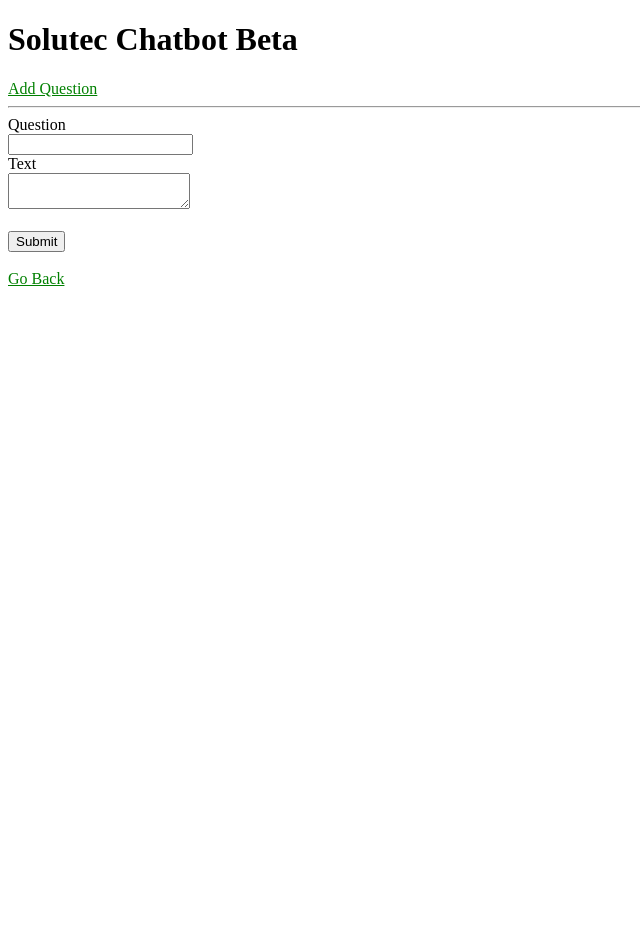
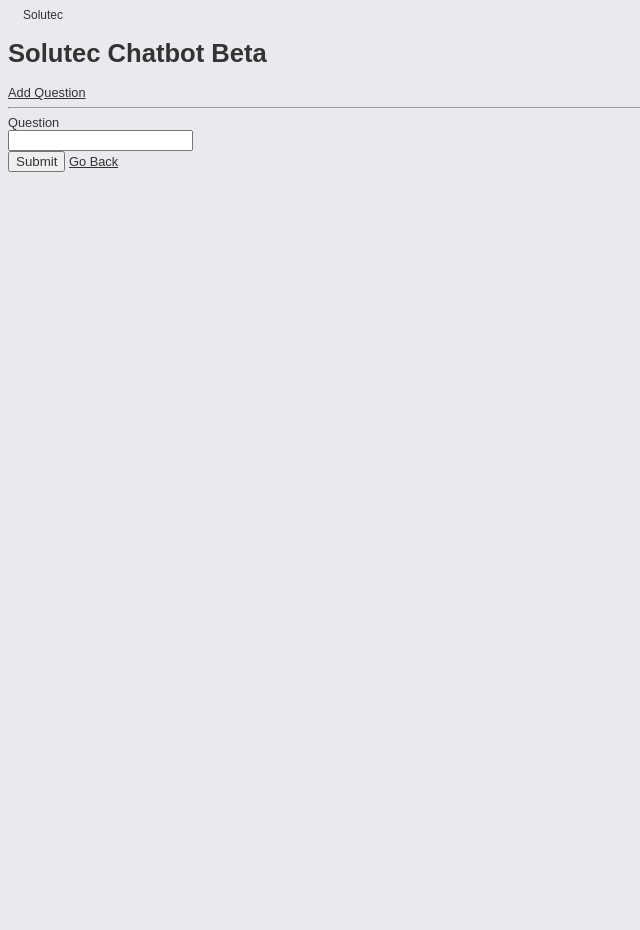
Before and after one commit to Emrin/django_chatbot, a Django app: page /add in a window 1280 px wide. Shown: the whole page, without its empty margins (0-640 px from the left). Before the commit the page ends 286 px from the top, so only its background shows below. Run offline with Django 3.2, Linux system fonts and the light colour scheme; parts of the project's set-up code (start-up, migrations or seed data) failed here and were passed over; some libraries are stand-ins or nearby versions.

Commit message:
edited appearance

```diff
--- a/django-chat/todolist/settings.py
+++ b/django-chat/todolist/settings.py
@@ -77,7 +77,7 @@
 DATABASES = {
     'default': {
         'ENGINE': 'django.db.backends.mysql',
-        'NAME': 'todolist',
+        'NAME': 'chat',
         'USER':'root',
         'PASSWORD':'',
         'HOST':'', #default is localhost
--- a/django-chat/todos/static/css/style.css
+++ b/django-chat/todos/static/css/style.css
@@ -1,3 +1,126 @@
-a {
-  color: green;
+*
+{
+  color: #333333;
+  font-family: Arial, Helvetica, sans-serif;
 }
+
+html
+{
+height: 100%;    /*Sticky Footer*/
+font-size: 100%;
+}
+
+form
+{
+height:100%; /*Sticky Footer*/
+}
+
+
+body
+{
+    background-color: #e9eaed;
+    height : 100%; /*Sticky Footer*/
+
+background-attachment: scroll;
+font-family: 'open_sansregular', Arial, Helvetica,sans-serif;
+font-size: 80%;
+color: #333333;
+min-width: 1250px;
+}
+
+
+
+.sidebar-name
+{
+    padding-left: 10px;
+    padding-right: 10px;
+    margin-bottom: 4px;
+    font-size: 12px;
+}
+
+.sidebar-name span
+{
+    padding-left: 5px;
+}
+
+.sidebar-name a
+{
+    display: block;
+    height: 100%;
+    text-decoration: none;
+    color: inherit;
+}
+
+.sidebar-name:hover
+{
+    background-color:#e1e2e5;
+}
+
+.sidebar-name img
+{
+    width: 32px;
+    height: 32px;
+    vertical-align:middle;
+}
+
+.popup-box
+{
+    display: none;
+    position: fixed;
+    bottom: 0px;
+    right: 0px;
+    height: 285px;
+    background-color: rgb(237, 239, 244);
+    width: 300px;
+    border: 1px solid rgba(29, 49, 91, .3);
+}
+
+.popup-box .popup-head
+{
+    background-color: #930003;
+    font-family: 'open_sansregular', Arial, Helvetica,sans-serif;
+    padding: 5px;
+    color: white;
+    font-weight: bold;
+    font-size: 14px;
+    clear: both;
+}
+
+.popup-box .popup-head .popup-head-left
+{
+    float: left;
+    color: white;
+    font-family: 'open_sansregular', Arial, Helvetica,sans-serif;
+}
+
+.popup-box .popup-head .popup-head-right
+{
+    float: right;
+    opacity: 0.5;
+}
+
+
+.popup-box .popup-head .popup-head-right a
+{
+    text-decoration: none;
+    font-family: 'open_sansregular', Arial, Helvetica,sans-serif;
+    color: inherit;
+}
+
+.popup-box .popup-messages
+{
+  bottom: 10px;
+    height: 83%;
+    font-family: 'open_sansregular', Arial, Helvetica,sans-serif;
+    overflow-y: scroll;
+}
+.popup-box .popup-messages-bottom
+{
+    right: 20px;
+    bottom: 0px;
+    text-align:bottom;
+}
+.popup-box .popup-messages-bottom c input
+{
+  width: 70%;
+}
--- /dev/null
+++ b/django-chat/todos/static/js/script.js
@@ -0,0 +1,112 @@
+//this function can remove a array element.
+Array.remove = function(array, from, to) {
+    var rest = array.slice((to || from) + 1 || array.length);
+    array.length = from < 0 ? array.length + from : from;
+    return array.push.apply(array, rest);
+};
+
+//this variable represents the total number of popups can be displayed according to the viewport width
+var total_popups = 0;
+
+//arrays of popups ids
+var popups = [];
+
+//this is used to close a popup
+function close_popup(id)
+{
+    for(var iii = 0; iii < popups.length; iii++)
+    {
+        if(id == popups[iii])
+        {
+            Array.remove(popups, iii);
+
+            document.getElementById(id).style.display = "none";
+
+            calculate_popups();
+
+            return;
+        }
+    }
+}
+
+//displays the popups. Displays based on the maximum number of popups that can be displayed on the current viewport width
+function display_popups()
+{
+    var right = 220;
+
+    var iii = 0;
+    for(iii; iii < total_popups; iii++)
+    {
+        if(popups[iii] != undefined)
+        {
+            var element = document.getElementById(popups[iii]);
+            element.style.right = right + "px";
+            right = right + 100;
+            element.style.display = "block";
+        }
+    }
+
+    for(var jjj = iii; jjj < popups.length; jjj++)
+    {
+        var element = document.getElementById(popups[jjj]);
+        element.style.display = "none";
+    }
+}
+
+//creates markup for a new popup. Adds the id to popups array.
+function register_popup(id, name, message)
+{
+
+    for(var iii = 0; iii < popups.length; iii++)
+    {
+        //already registered. Bring it to front.
+        if(id == popups[iii])
+        {
+            Array.remove(popups, iii);
+
+            popups.unshift(id);
+
+            calculate_popups();
+
+
+            return;
+        }
+    }
+
+    var element = '<div class="popup-box chat-popup" id="'+ id +'">';
+    element = element + '<div class="popup-head">';
+    element = element + '<div class="popup-head-left">'+ name +'</div>';
+    element = element + '<div class="popup-head-right"><a href="javascript:close_popup(\''+ id +'\');">&#10005;</a></div>';
+    element = element + '<div style="clear: both"></div></div><div class="popup-messages"></div>';
+    element = element + '<div class="popup-messages-bottom"><c><input type="text" value="Submit"></c><input type="submit" value="Envoyer"></div></div>';
+
+    document.getElementsByTagName("body")[0].innerHTML = document.getElementsByTagName("body")[0].innerHTML + element;
+
+    popups.unshift(id);
+
+    calculate_popups();
+
+}
+
+//calculate the total number of popups suitable and then populate the toatal_popups variable.
+function calculate_popups()
+{
+    var width = window.innerWidth;
+    if(width < 540)
+    {
+        total_popups = 0;
+    }
+    else
+    {
+        width = width - 200;
+        //320 is width of a single popup box
+        total_popups = parseInt(width/320);
+    }
+
+    display_popups();
+
+}
+
+//recalculate when window is loaded and also when window is resized.
+window.addEventListener("resize", calculate_popups);
+window.addEventListener("load", calculate_popups);
--- a/django-chat/todos/templates/add.html
+++ b/django-chat/todos/templates/add.html
@@ -1,14 +1,11 @@
 {% include 'partials/header.html' %}
 <form action="{% url 'add' %}" method="post">
-{% csrf_token %}
+  {% csrf_token %}
   <label for="title">Question</label><br />
   <input type="text" name="title" id="title" />
   <br>
-  <label for="text">Text</label><br />
-  <textarea name="text" id="text"></textarea>
-  <br><br>
   <input type="submit" value="Submit" />
+  <a href="/">Go Back</a>
 </form>
 <br>
-<a href="/">Go Back</a>
 {% include 'partials/footer.html' %}
--- a/django-chat/todos/templates/admin/base_site.html
+++ b/django-chat/todos/templates/admin/base_site.html
@@ -1,5 +1,5 @@
 {% extends "admin/base.html" %}
 
 {% block branding %}
-  <h1 id="site-name">TodoList Administration</h1>
+  <h1 id="site-name">Chat Administration</h1>
 {% endblock %}
--- a/django-chat/todos/templates/index.html
+++ b/django-chat/todos/templates/index.html
@@ -1,7 +1,7 @@
 {% include 'partials/header.html' %}
     <ul>
       {% for todo in todos %}
-        <li><a href="/todos/details/{{todo.id}}">{{todo.title}}</a>: {{todo.text}}</li>
+        <li><a href="/todos/details/{{todo.id}}">Vous: {{todo.title}}</a><br>Solutec: {{todo.text}}</li>
       {% endfor %}
     </ul>
 {% include 'partials/footer.html' %}
--- a/django-chat/todos/templates/partials/header.html
+++ b/django-chat/todos/templates/partials/header.html
@@ -4,9 +4,35 @@
     <meta charset="utf-8">
     {% load static %}
     <link rel="stylesheet" href="{% static 'css/style.css' %}">
+    <script src="https://code.jquery.com/jquery-1.10.2.js"></script>
+    <script type="text/javascript" src="{% static 'js/script.js' %}"></script>
     <title>Solutec Beta</title>
+
   </head>
   <body>
+    <div class="chat-sidebar">
+        <div class="sidebar-name">
+            <a href="javascript:register_popup('Solutec', 'Solutec', 'nice');">
+
+                <span>Solutec</span>
+            </a>
+        </div>
+    </div>
+
+    <!-- <div id="test">
+      "test"
+    </div>
+
+    <div id="chat-text">
+        {% for todo in todos %}
+          Vous: {{todo.title}}
+          Solutec: {{todo.text}}
+        {% endfor %}
+    </div> -->
+
+
+
+
     <header>
       <h1>Solutec Chatbot Beta</h1>
       <a href="/todos/add">Add Question</a>
--- a/django-chat/todos/views.py
+++ b/django-chat/todos/views.py
@@ -24,7 +24,7 @@
 def add(request):
     if(request.method == 'POST'):
         title = request.POST['title']
-        text = response(request.POST['text'], '123', False)
+        text = response(request.POST['title'], '123', False)
 
         todo = Todo(title=title, text=text)
         todo.save()
```
Also changed, not shown: 11 other files.
